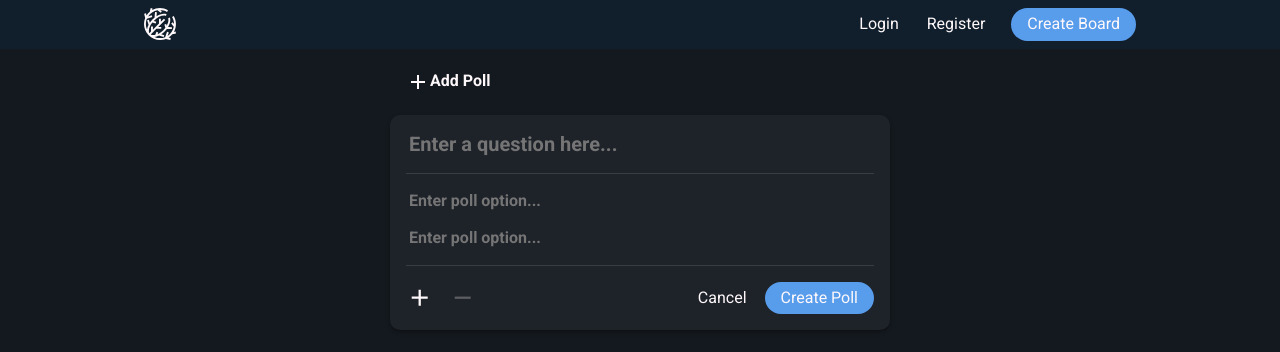
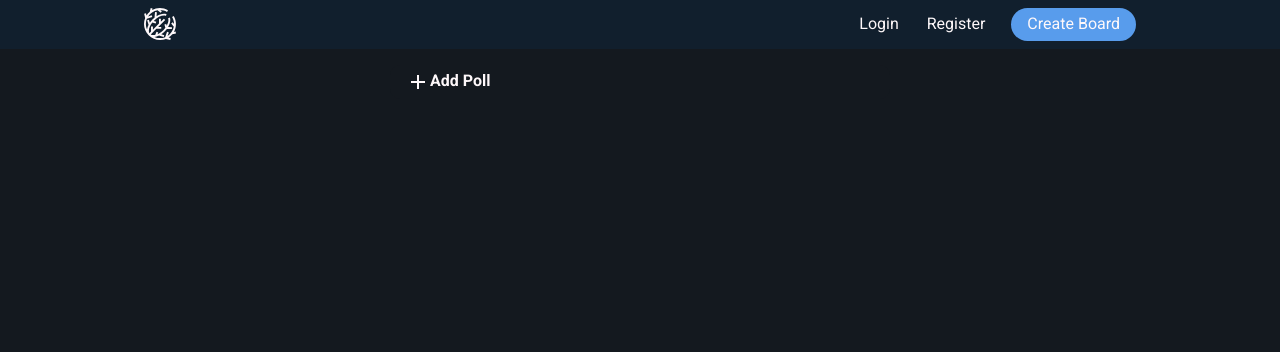
Before and after one commit to hhuuddoo/silent-classroom, a React (Create React App) app: page / in a window 1280 px wide. Shown: the top 352 px of the page. Built offline with nearby package versions, Linux system fonts and the light colour scheme.

Commit message:
add 'add poll' functionality

```diff
--- a/src/containers/new-poll.js
+++ b/src/containers/new-poll.js
@@ -10,7 +10,7 @@ import {
 } from "../components";
 
 // New Poll Panel
-export default function NewPoll() {
+export default function NewPoll({ setCreateNewPoll }) {
   const OPTION_LIMIT = 10;
   const [question, setQuestion] = useState(""); // Question for poll
   const [pollOptions, setPollOptions] = useState([]); // Options for poll
@@ -92,8 +92,12 @@ export default function NewPoll() {
           onClick={removeOption}
         />
         <div className="right">
-          <span className="button hide-on-mobile">Cancel</span>{" "}
-          {/* Get function from higher level component */}
+          <span
+            className="button hide-on-mobile"
+            onClick={() => setCreateNewPoll(false)}
+          >
+            Cancel
+          </span>
           <span className="button button--cta" onClick={handleCreatePollClick}>
             Create Poll
           </span>
--- a/src/pages/PollBoard.js
+++ b/src/pages/PollBoard.js
@@ -11,7 +11,8 @@ export default function PollBoard() {
           createNewPoll={createNewPoll}
           setCreateNewPoll={setCreateNewPoll}
         />
-        <NewPoll />
+
+        {createNewPoll && <NewPoll setCreateNewPoll={setCreateNewPoll} />}
       </div>
     </>
   );
--- a/src/scss/index.scss
+++ b/src/scss/index.scss
@@ -3,4 +3,4 @@
 
 @import "globals";
 @import "header";
-@import "polls";
+@import "add-poll";
```
Also changed, not shown: src/scss/_add-poll.scss (renamed from src/scss/_polls.scss), 1 other file (tests, documents, lock files or other folders).
